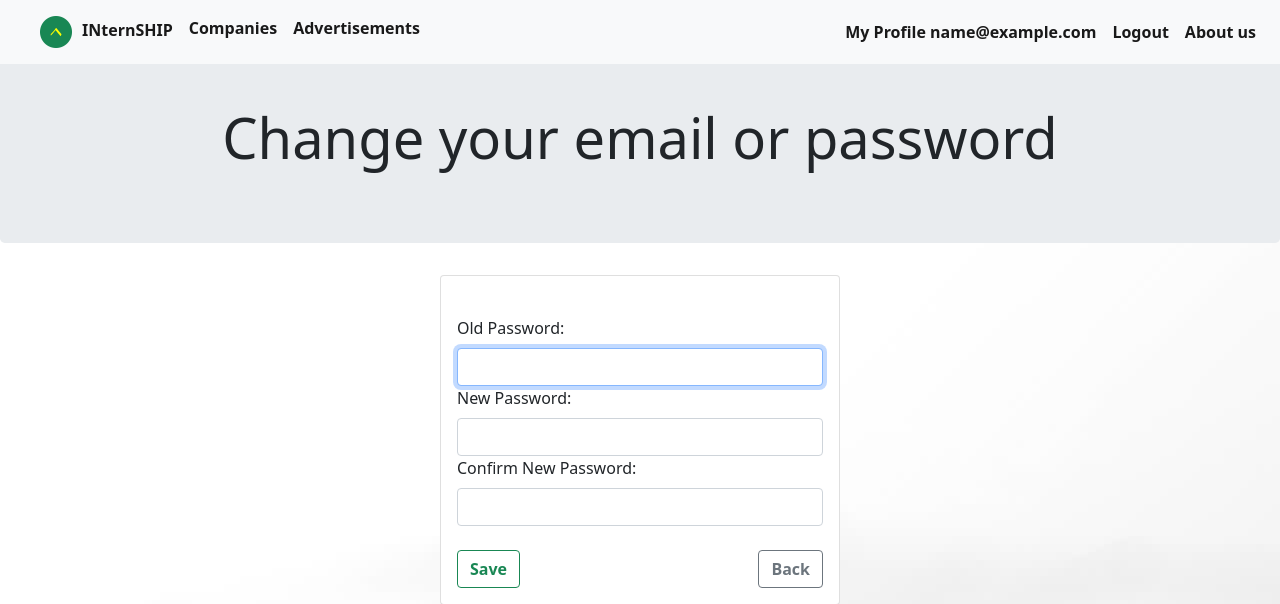
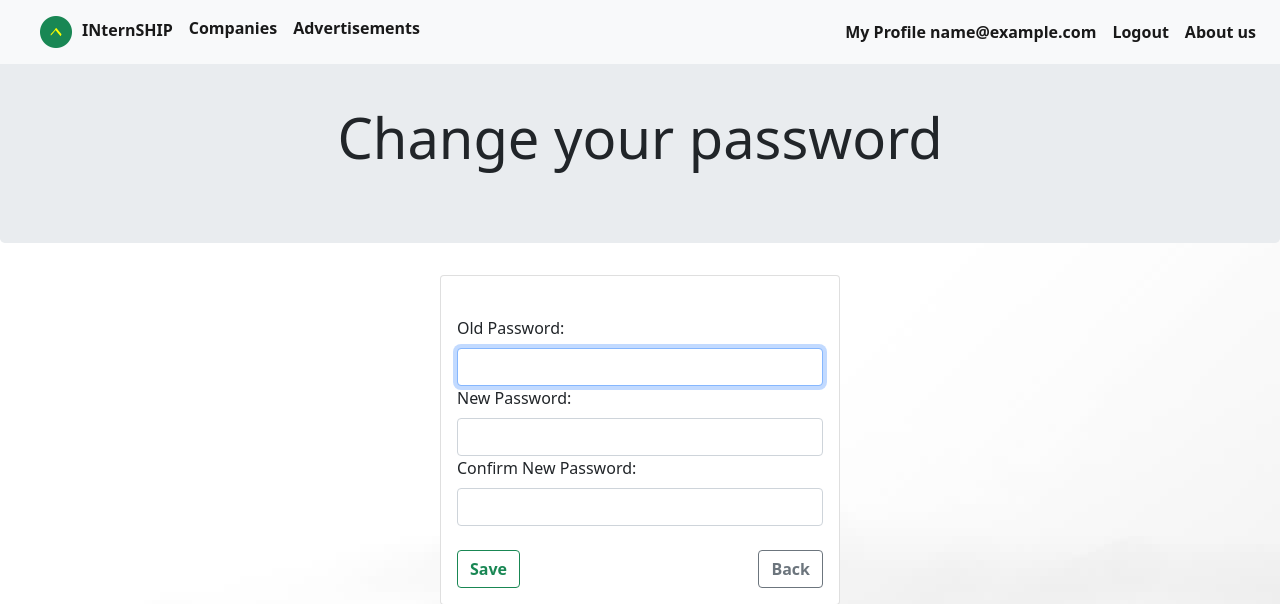
Before and after one commit to StefanDimitrovDimitrov/Internship, a Django app: page /auth/changeCompanyCredentials/1 in a window 1280 px wide. Shown: the top 604 px of the page. Run offline with Django 3.2, Linux system fonts and the light colour scheme; the visitor is signed in with stand-in values (Sample User, id 1); data comes from the database, SQL or seed files in the repository; some libraries are stand-ins or nearby versions.

Commit message:
Update Read me file

```diff
--- a/templates/profile/change_company_credentials.html
+++ b/templates/profile/change_company_credentials.html
@@ -4,7 +4,7 @@
 {% block content %}
     <div class="jumbotron">
         <div class="container">
-            <h1 class="display-4 text-center">Change your email or password</h1>
+            <h1 class="display-4 text-center">Change your password</h1>
         </div>
     </div>
     <div class="card mx-auto" style="width: 25rem;">
```
Also changed, not shown: README.md, img_10.png (added), img_9.png (added).
